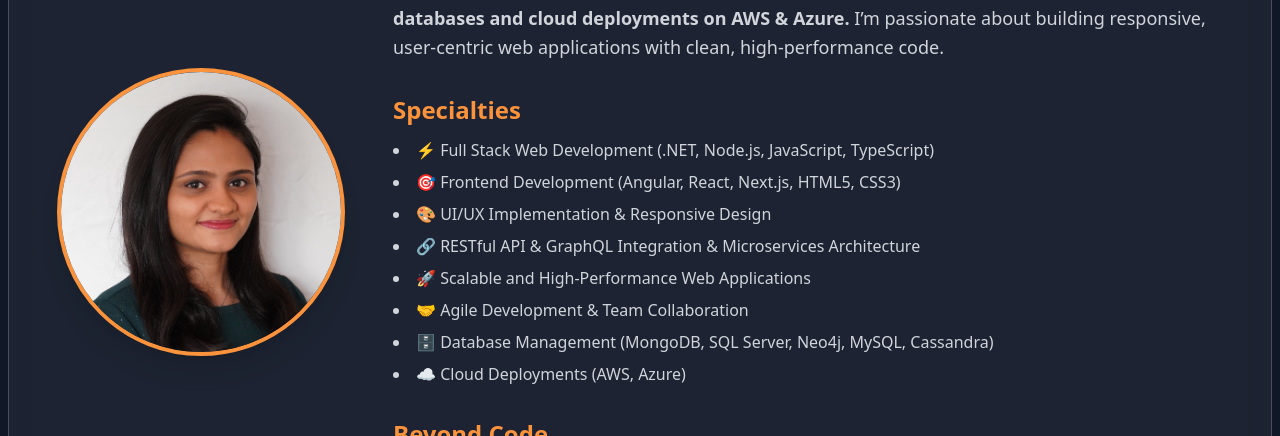
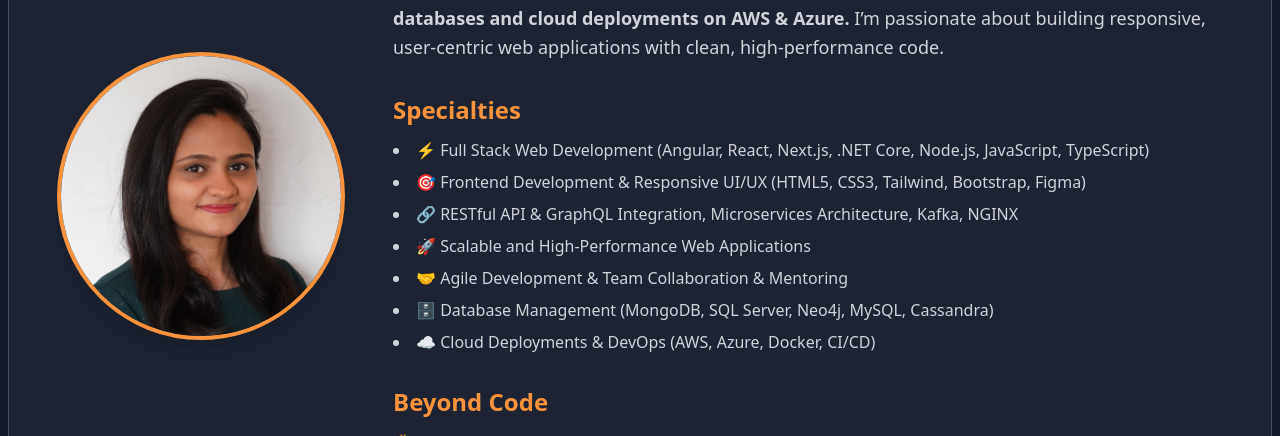
Before and after one commit to poojavelu/poojavelu.github.io, a Next.js app: page / in a window 1280 px wide. Shown: the part 1040-1476 px from the top of the page. Built offline with nearby package versions, Linux system fonts and the light colour scheme.

Commit message:
Update About.tsx

```diff
--- a/src/components/About.tsx
+++ b/src/components/About.tsx
@@ -82,19 +82,16 @@ export default function About() {
             </h3>
             <ul className="list-disc list-inside text-gray-300 space-y-2">
               <li>
-                ⚡ Full Stack Web Development (.NET, Node.js, JavaScript, TypeScript)
+                ⚡ Full Stack Web Development (Angular, React, Next.js, .NET Core, Node.js, JavaScript, TypeScript)
               </li>
               <li>
-              🎯 Frontend Development (Angular, React, Next.js, HTML5, CSS3)
+              🎯 Frontend Development & Responsive UI/UX (HTML5, CSS3, Tailwind, Bootstrap, Figma)
               </li>
-              <li>
-              🎨 UI/UX Implementation & Responsive Design
-              </li>
-              <li>🔗 RESTful API & GraphQL Integration & Microservices Architecture</li>
+              <li>🔗 RESTful API & GraphQL Integration, Microservices Architecture, Kafka, NGINX</li>
               <li>🚀 Scalable and High-Performance Web Applications</li>
-              <li>🤝 Agile Development & Team Collaboration</li>
+              <li>🤝 Agile Development & Team Collaboration & Mentoring</li>
               <li>🗄️ Database Management (MongoDB, SQL Server, Neo4j, MySQL, Cassandra)</li>
-              <li>☁️ Cloud Deployments (AWS, Azure)</li>
+              <li>☁️ Cloud Deployments & DevOps (AWS, Azure, Docker, CI/CD)</li>
             </ul>
           </motion.div>
 
```
